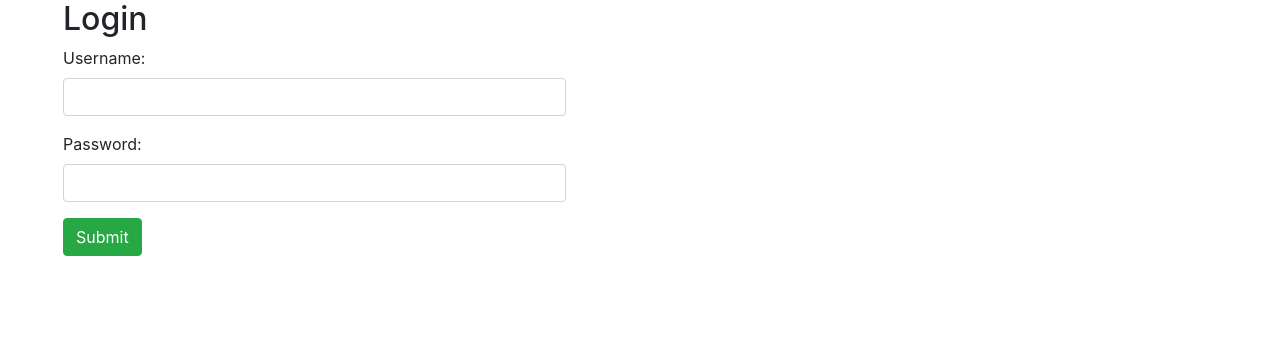
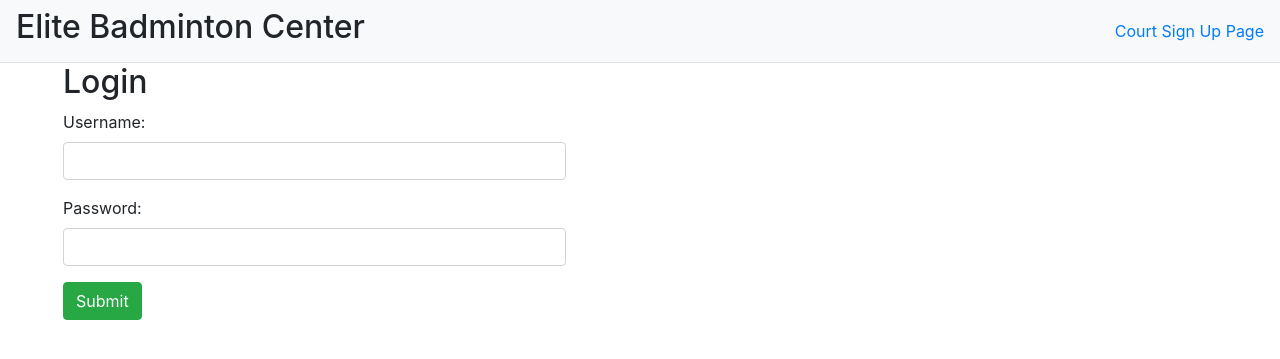
Before and after one commit to twzhuang/courtReg, a Flask app: page /loginpage in a window 1280 px wide. Shown: the top 359 px of the page. Run offline with Flask 2, Linux system fonts and the light colour scheme; some libraries are stand-ins or nearby versions.

Commit message:
Add files via upload

```diff
--- a/templates/login.html
+++ b/templates/login.html
@@ -6,6 +6,12 @@
     <link rel="stylesheet" href="https://stackpath.bootstrapcdn.com/bootstrap/4.3.1/css/bootstrap.min.css" integrity="sha384-ggOyR0iXCbMQv3Xipma34MD+dH/1fQ784/j6cY/iJTQUOhcWr7x9JvoRxT2MZw1T" crossorigin="anonymous">
 </head>
 <body>
+    <nav class="navbar navbar-light bg-light justify-content-between border-bottom">
+        <h2 class="">Elite Badminton Center</h2>
+        <div class="d-inline">
+            <a href="/">Court Sign Up Page</a>
+        </div>
+    </nav>
     <div class="right d-inline-block col-5 align-top mx-5">
         <h2>Login</h2>
         <form action="/login" method="post">
```
